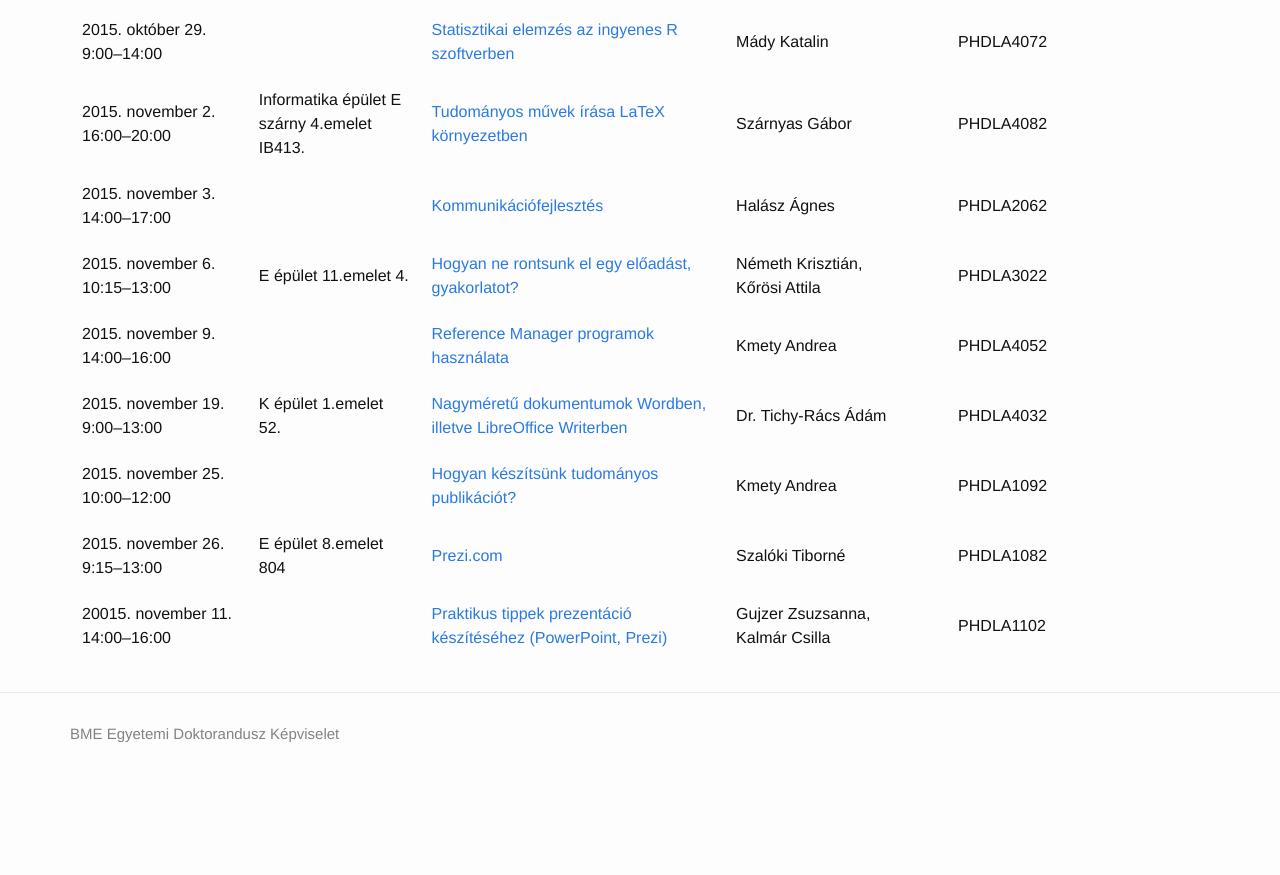
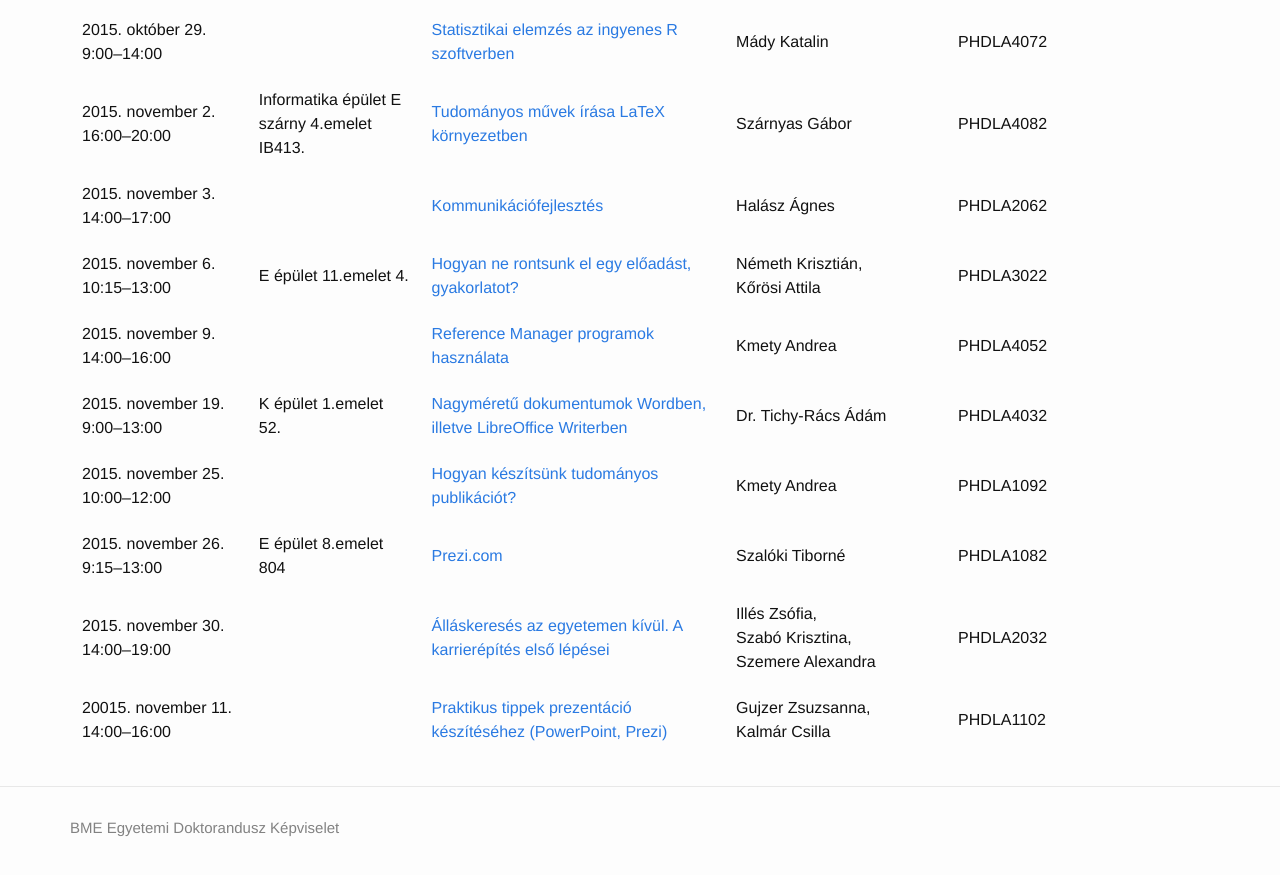
Before and after one commit to totyabaja/bme-edk.github.io, a Jekyll site: the page built from lectures.html, in a window 1280 px wide and 900 px high, scrolled down 1487 px. Shown: the top 875 px of the window. Built offline with Jekyll 4.4.1, drawn with Linux system fonts in a browser that asks for light colours; a file with an impossible date is left out; before the commit the page ends 2293 px from its top, so only the background shows below that.

Commit message:
Update 2032-allaskereses.md

```diff
--- a/_lectures/2032-allaskereses.md
+++ b/_lectures/2032-allaskereses.md
@@ -1,6 +1,6 @@
 ---
 layout: lecture
-date: TBA
+date: 2015.11.30.
 title: Álláskeresés az egyetemen kívül. A karrierépítés első lépései
 lecturers:
   - name: Illés Zsófia
@@ -18,8 +18,8 @@ schools: összes
 audience: végzős doktoranduszoknak és doktorjelölteknek
 participants: max. 20 fő
 location: TBA
-starttime: ""
-endtime: ""
+starttime: "14:00"
+endtime: "19:00"
 form:
 ---
 
```
